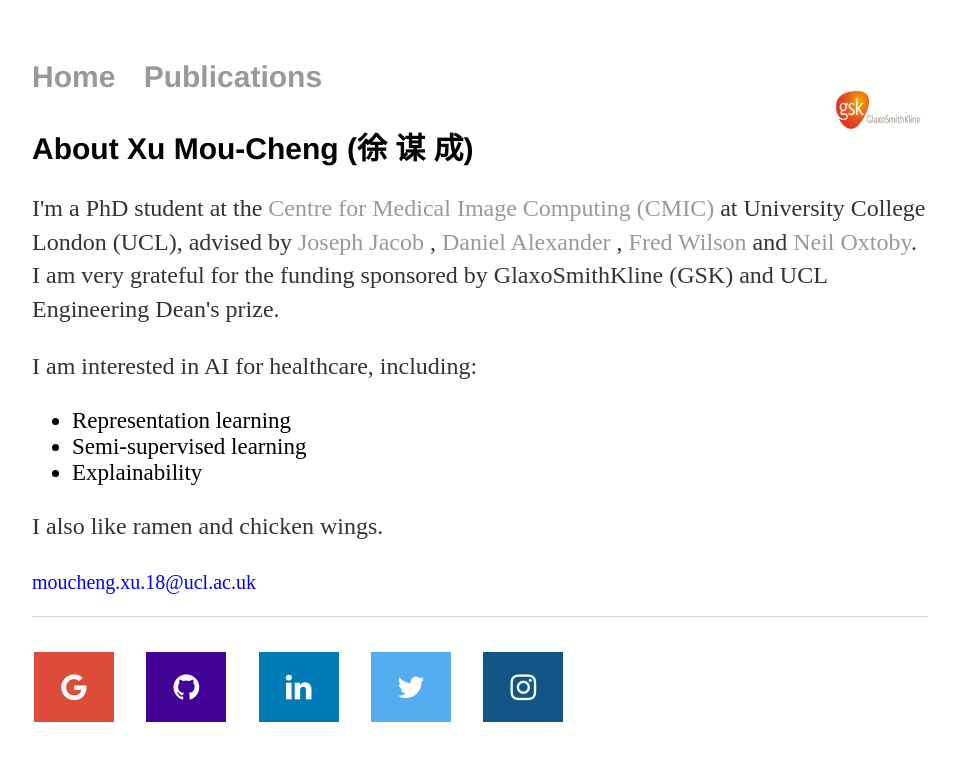
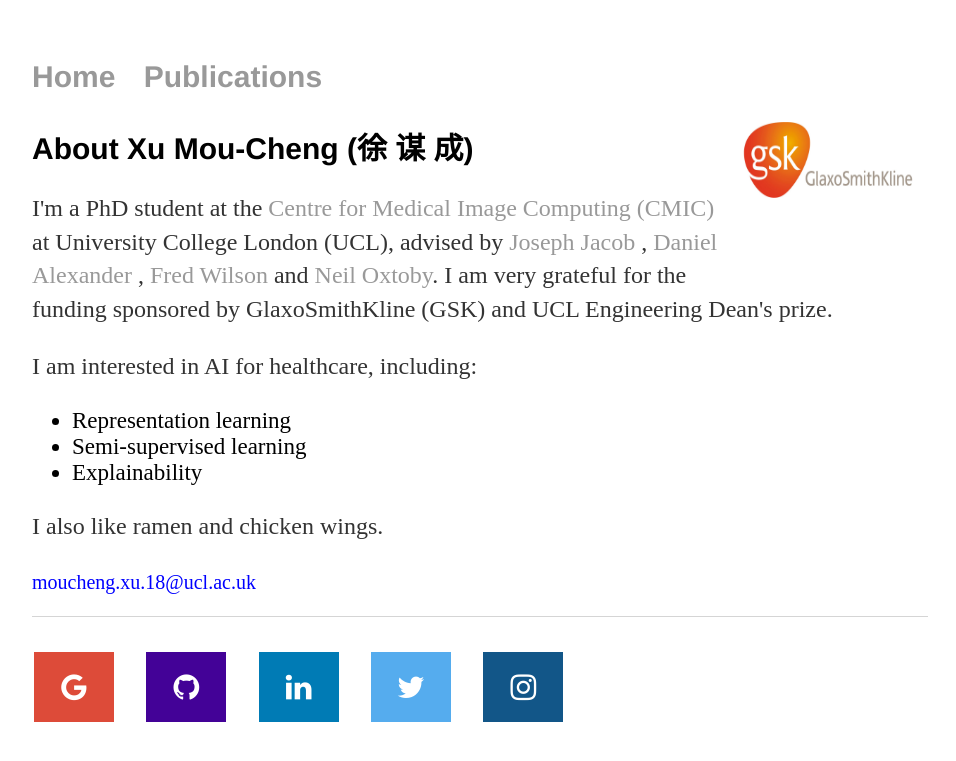
Before and after one commit to moucheng2017/mouchengxu.github.io, a Jekyll site: the page built from index.html, in a window 1280 px wide. Shown: the top 761 px of the page, without its empty margins (160-1116 px from the left). Built offline with Jekyll 4.4.1, drawn with Linux system fonts in a browser that asks for light colours.

Commit message:
Update default.html

```diff
--- a/_layouts/default.html
+++ b/_layouts/default.html
@@ -12,7 +12,7 @@
 
 			<nav>
 <!-- 			<li><a href="#default" class="logo">CompanyLogo</a></li> -->
-			<img src="/gsk.png" width="100" height="100">
+			<img src="/gsk.png" width="200" height="200">
 
 	    		<ul>
 	        		<li><a href="/">Home</a></li>
```
